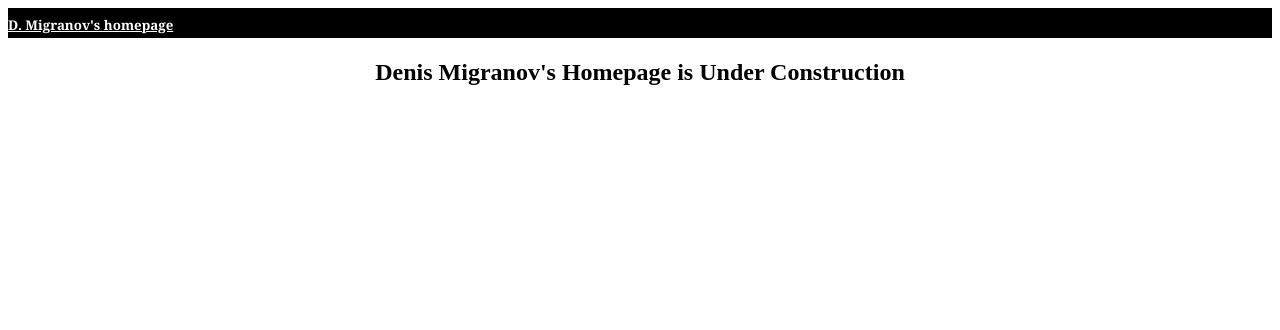
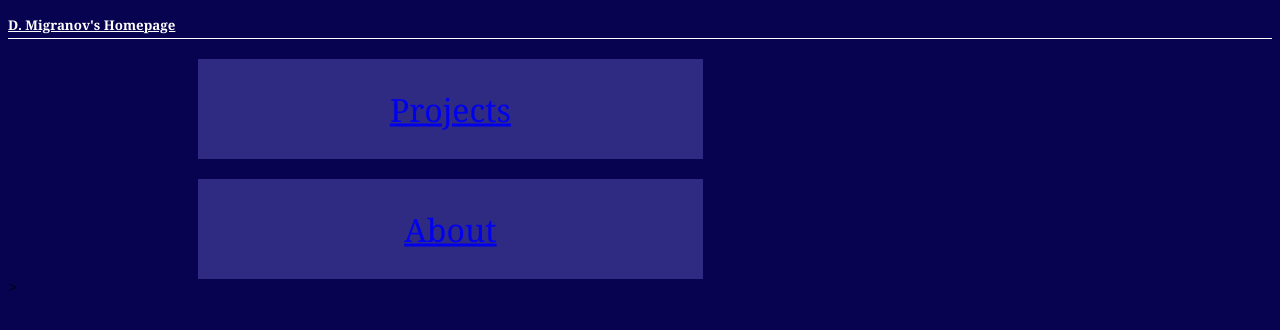
Before and after one commit to dmigranov/dmigranov.github.io, a plain HTML site: page index.html in a window 1280 px wide. Drawn offline with Linux system fonts and the light colour scheme.

Commit message:
Started menu on the index page

```diff
--- a/index.html
+++ b/index.html
@@ -8,12 +8,28 @@
     <link rel="icon" href="./friedmann-web/pics/favicon.ico" type="image/x-icon">
 
     <style>
+
         h2 {
-            text-align: center; color: black
+            text-align: center; color: rgb(255, 255, 255); font: georgia,sans-serif
+        }
+
+        body {
+            background-color: rgb(7, 3, 80)
+        }
+
+        .block {
+            background-color: rgb(47, 43, 130); font: 24pt georgia,sans-serif;
+            text-align: center;
+        }
+
+        .block_text {
+            position: relative;
+            top: 50%;
+            transform: translateY(-50%);
         }
 
         .navigation_bar {
-            background-color: black; height: 30px; border-bottom: solid 1px white;
+            background-color: rgb(7, 3, 80); height: 30px; border-bottom: solid 1px white;
         }
 
         .nav_inner {
@@ -44,12 +60,27 @@
 
 <body>
     <div class="navigation_bar">
-        <div class="nav_inner"><a href="./index.html" class="nav_link">D. Migranov's homepage</div>
+        <div class="nav_inner">
+            <a href="./index.html" class="nav_link">D. Migranov's Homepage</a>
+        </div>
     </div>
 
-    <div>
-        <h2>Denis Migranov's Homepage is Under Construction</h2>
+    <div class="block" style="margin-left:15%; width:40%; margin-top:20px; height:100px">
+        <div class="block_text">
+            <a href="./friedmann-web" class="block_link">Projects</a>
+            <!--a href="./projects.html" class="block_link">Projects</a-->
+        </div>
+        <!-- TODO: список ссылок сразу на страницы проектов - сразу важных -->
+        <!-- TODO: адаптивная вышина -->
     </div>
+
+    <div class="block" style="margin-left:15%; width:40%; margin-top:20px; height:100px">
+        <div class="block_text">
+            <a href="./about.html" class="block_link">About</a>
+        </div>
+    </div>
+
+    <!-- TODO: справа или слева от списка - красивая неевклидова картинка-->>
 
 </body>
 
```
